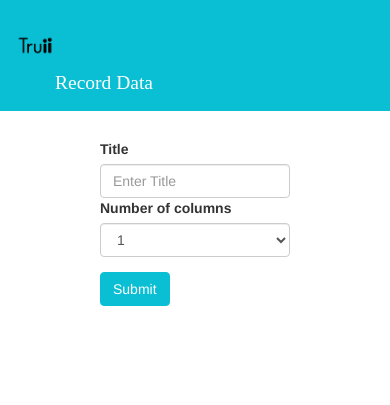
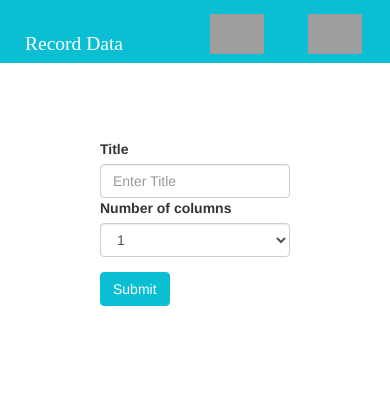
Before and after one commit to Tony-Chau/Team-52-Truii-Web-App, a PHP site: page /recorddatapage.php in a window 390 px wide. Shown: the top 405 px of the page. Run offline with PHP 8.4, Linux system fonts and the light colour scheme; the visitor is signed in with stand-in values (Sample User, id 1); some libraries are stand-ins or nearby versions; grey boxes are pictures that could not be loaded.

Commit message:
Updated the top bar
added the home and back button to the top bar

```diff
--- a/recorddatapage.php
+++ b/recorddatapage.php
@@ -65,11 +65,25 @@ function ColumnHTML(){
 
 <header id ="titlelogo">
   <div class="container">
-  <span class="logo"></span>
-    <h1>
-      Record Data
-    </h1>
+
+    <div class="row">
+      <div class="col-xs-6">
+    <h1> Record Data </h1>
+    </div>
+      <div class="col-xs-3">
+
+      <div class="icon">
+      <img class="" src="images//homeicon-01.png" alt=""> </div>
+
+      </div>
+
+  <div class="col-xs-3">
+  <div class="icon">
+      <img class="" src="images//back-01.png" alt=""> </div>
+</div>
+
   </div>
+</div>
 
 
 </header>
```
